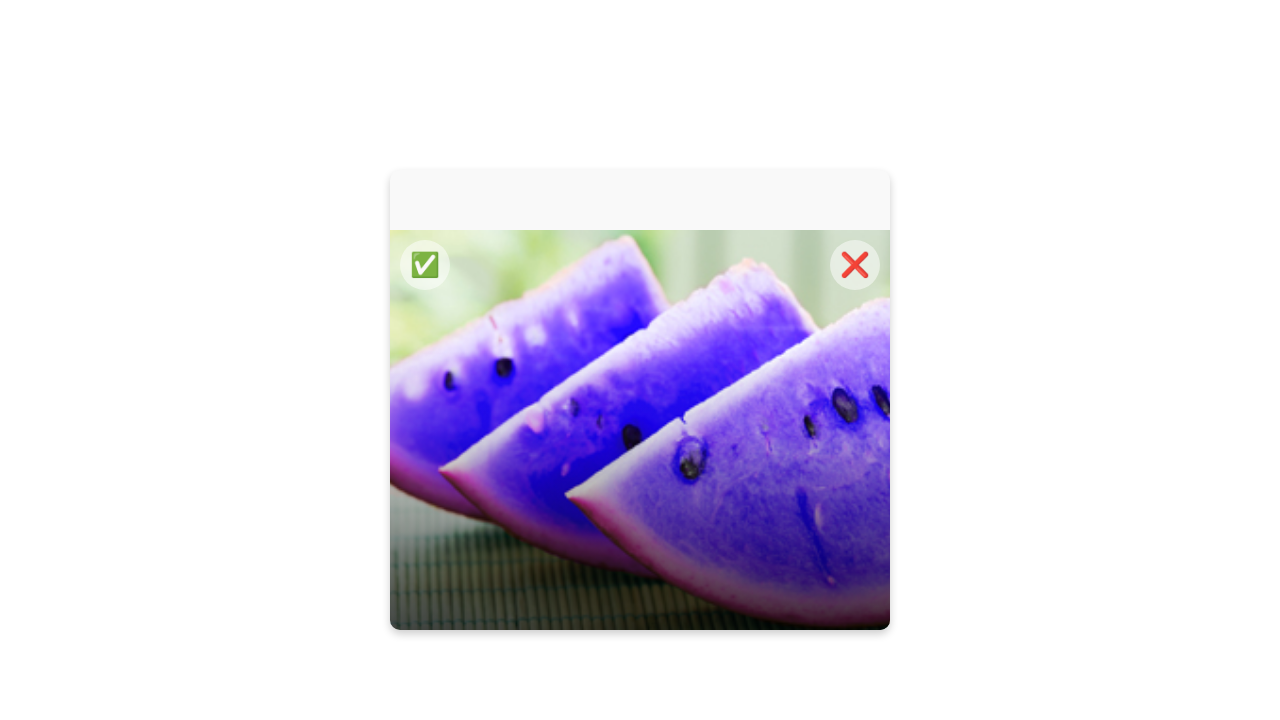
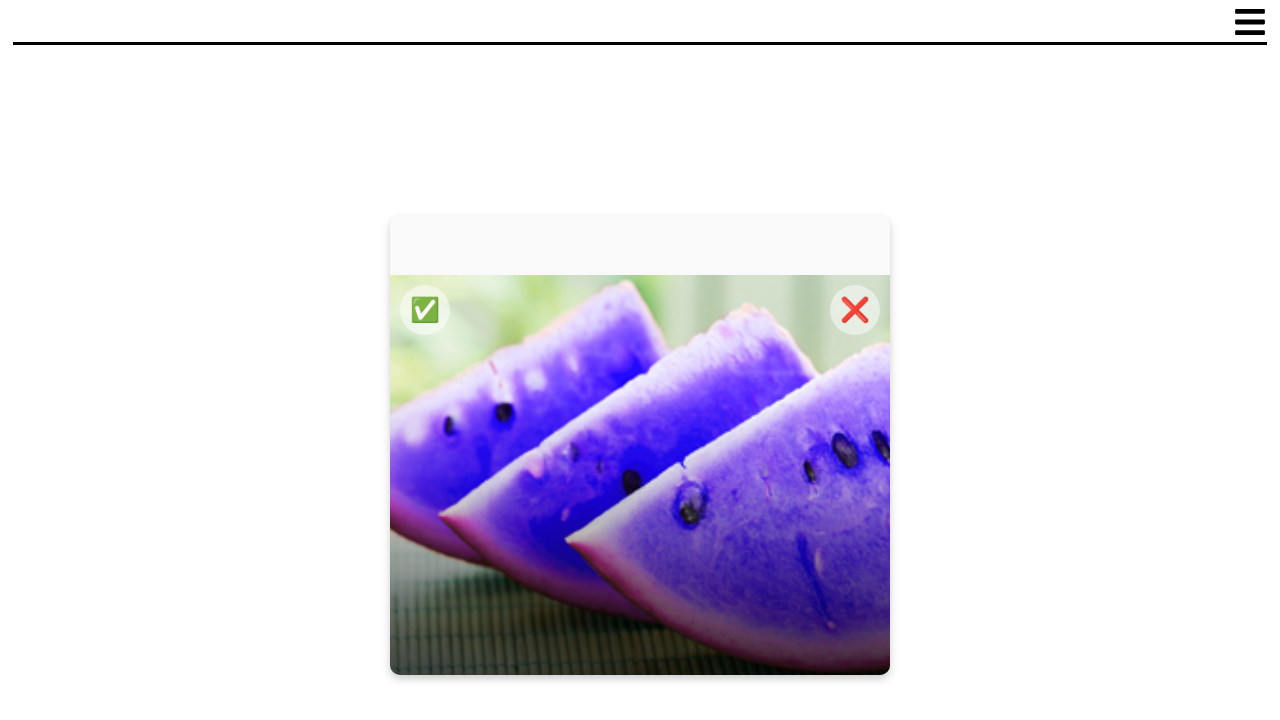
Before and after one commit to azh05/TasteBuds, a React (Create React App) app in the folder tastebuds-site/: page /scroll in a window 1280 px wide. Shown: the top 720 px of the page. Built offline with nearby package versions, Linux system fonts and the light colour scheme.

Commit message:
Added sidebar to swipe page without any functionality.

```diff
--- a/tastebuds-site/src/pages/SwipePage.js
+++ b/tastebuds-site/src/pages/SwipePage.js
@@ -5,6 +5,8 @@ import SwipeProfile from '../components/SwipeProfile';
 
 // For user information
 import { useUser } from '../userinfo/UserContext';
+
+import { FaBars } from 'react-icons/fa';
 
 const endpoint = "http://localhost:5001/user"
 
@@ -93,7 +95,13 @@ function SwipePage() {
         }, [])
 
     return (
-
+        <div>
+            <div className = "top-bar" >
+                <button className= "icon-button">
+                    <FaBars size = {34}/>
+                </button>
+            </div>
+            <div className = "horizontal-bar"></div>
             <div className="swipe_page_container">
                 {
                 <SwipeProfile name={profile.profileName}
@@ -104,7 +112,7 @@ function SwipePage() {
                     />
 
                 }
-
+            </div>
         </div>
     );
 }
```
Lines whose indentation alone changed are shown as unchanged.
